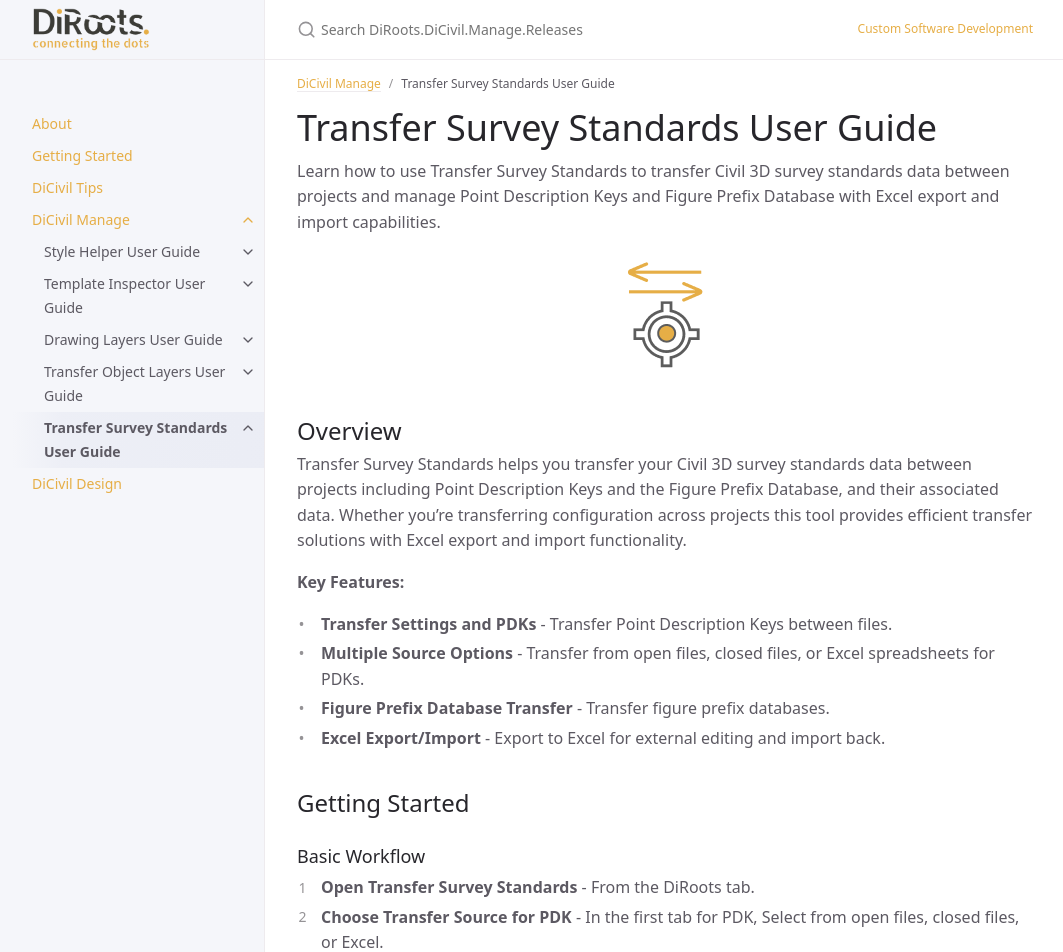
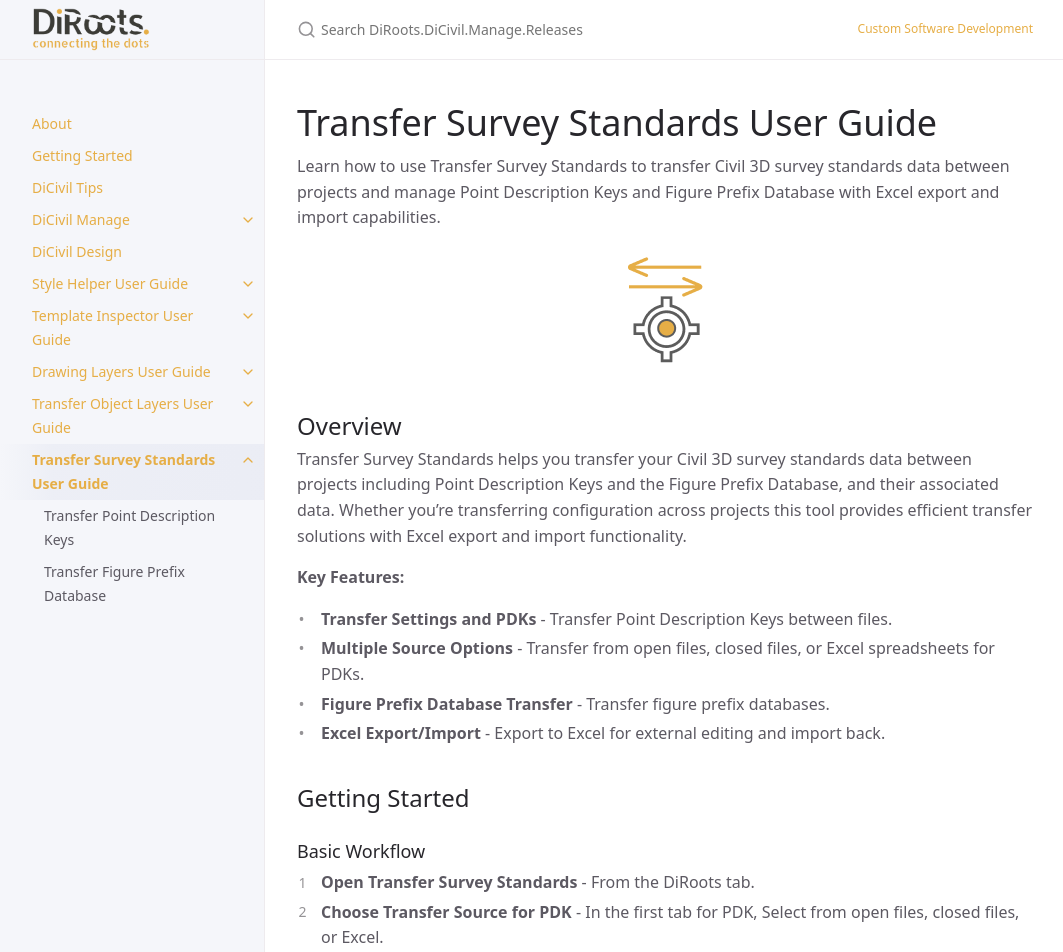
Before and after one commit to DiRoots-Limited/DiRoots.DiCivil.Manage.Releases, a Jekyll site: the page built from docs/pages/TransferSurveyStandards/TSS-transfer-survey-standards-user-guide.md, in a window 1280 px wide and 1400 px high. Shown: the top 952 px of the window, without its empty margins (107-1170 px from the left). Built offline with Jekyll 4.4.1, drawn with Linux system fonts in a browser that asks for light colours; some of the changed text lies outside the part shown.

```diff
--- a/docs/pages/TransferSurveyStandards/TSS-transfer-survey-standards-user-guide.md
+++ b/docs/pages/TransferSurveyStandards/TSS-transfer-survey-standards-user-guide.md
@@ -2,7 +2,6 @@
 layout: default
 title: Transfer Survey Standards User Guide
 nav_order: 11
-parent: DiCivil Manage
 has_children: true
 permalink: /docs/transfer-survey-standards-user-guide
 ---
```
Also changed, not shown: docs/pages/DrawingLayers/DL-drawing-layers-user-guide.md (+0 -1 lines), docs/pages/StyleHelper/SH-style-helper-user-guide.md (+0 -1 lines), docs/pages/TemplateInspector/TI-template-inspector-user-guide.md (+0 -1 lines), docs/pages/TransferObjectLayers/TOL-transfer-object-layers-user-guide.md (+0 -1 lines), README.md.
